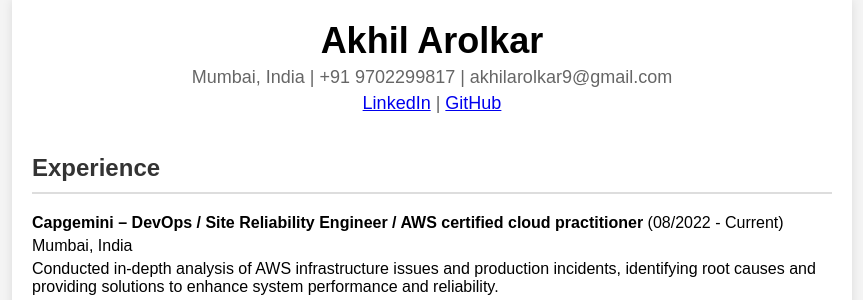
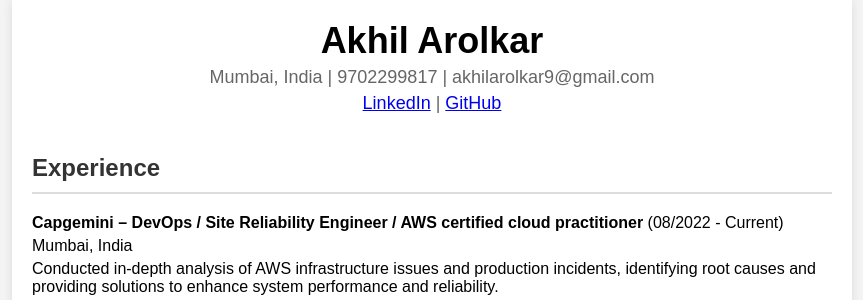
Before and after one commit to akhilarolkar/resume, a Python web app: template myresume/templates/myresume/index.html in a window 1280 px wide. Shown: the top 300 px of the page, without its empty margins (208-1071 px from the left). Run offline with Jinja, Linux system fonts and the light colour scheme; the template is opened without the code that fills it, so the values that code supplies are empty.

Commit message:
updated resume

```diff
--- a/myresume/templates/myresume/index.html
+++ b/myresume/templates/myresume/index.html
@@ -21,7 +21,7 @@
     <div class="container">
         <div class="header">
             <h1>Akhil Arolkar</h1>
-            <p>Mumbai, India | +91 9702299817 | akhilarolkar9@gmail.com</p>
+            <p>Mumbai, India | 9702299817 | akhilarolkar9@gmail.com</p>
             <p><a href="#">LinkedIn</a> | <a href="#">GitHub</a></p>
         </div>
         <div class="section">
```
